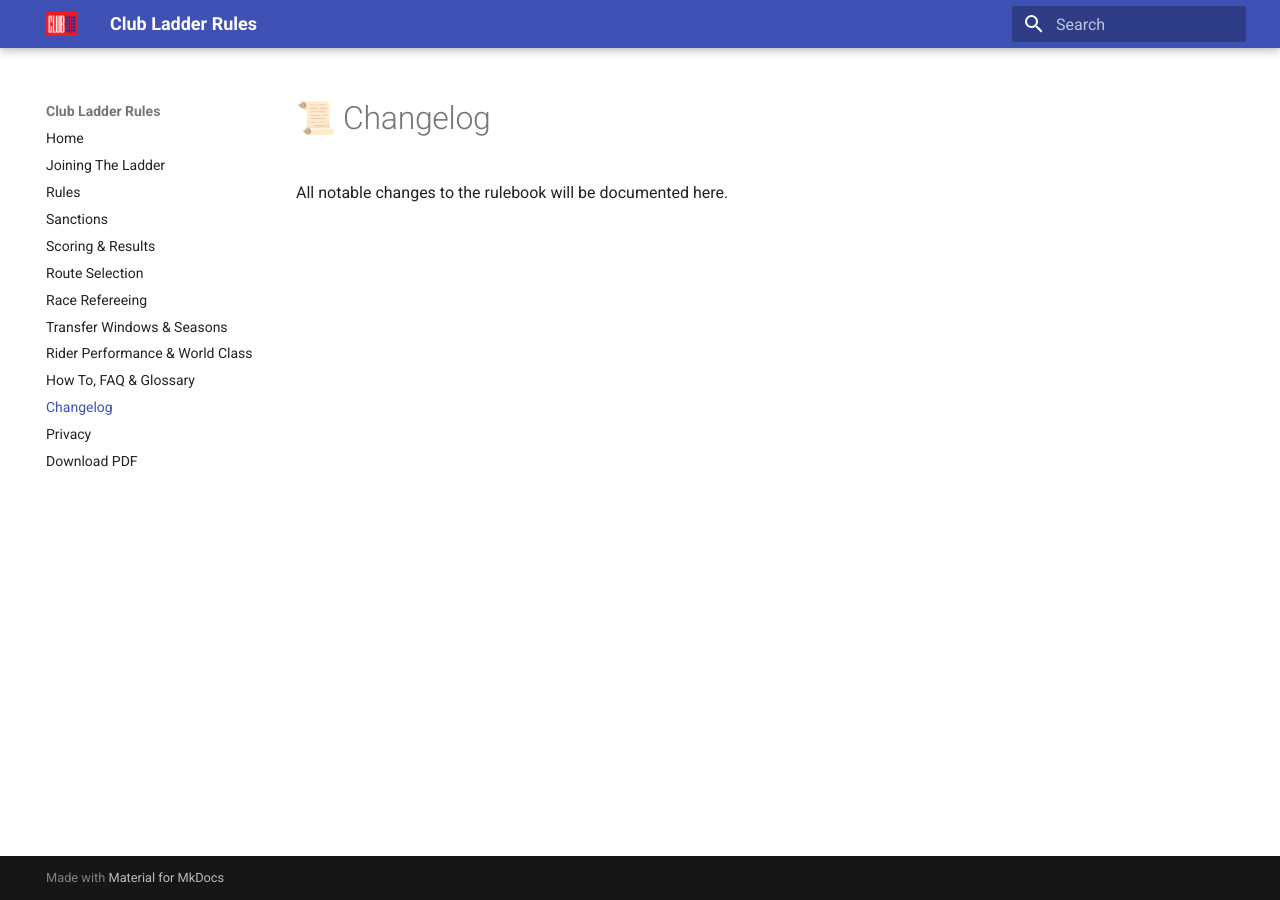
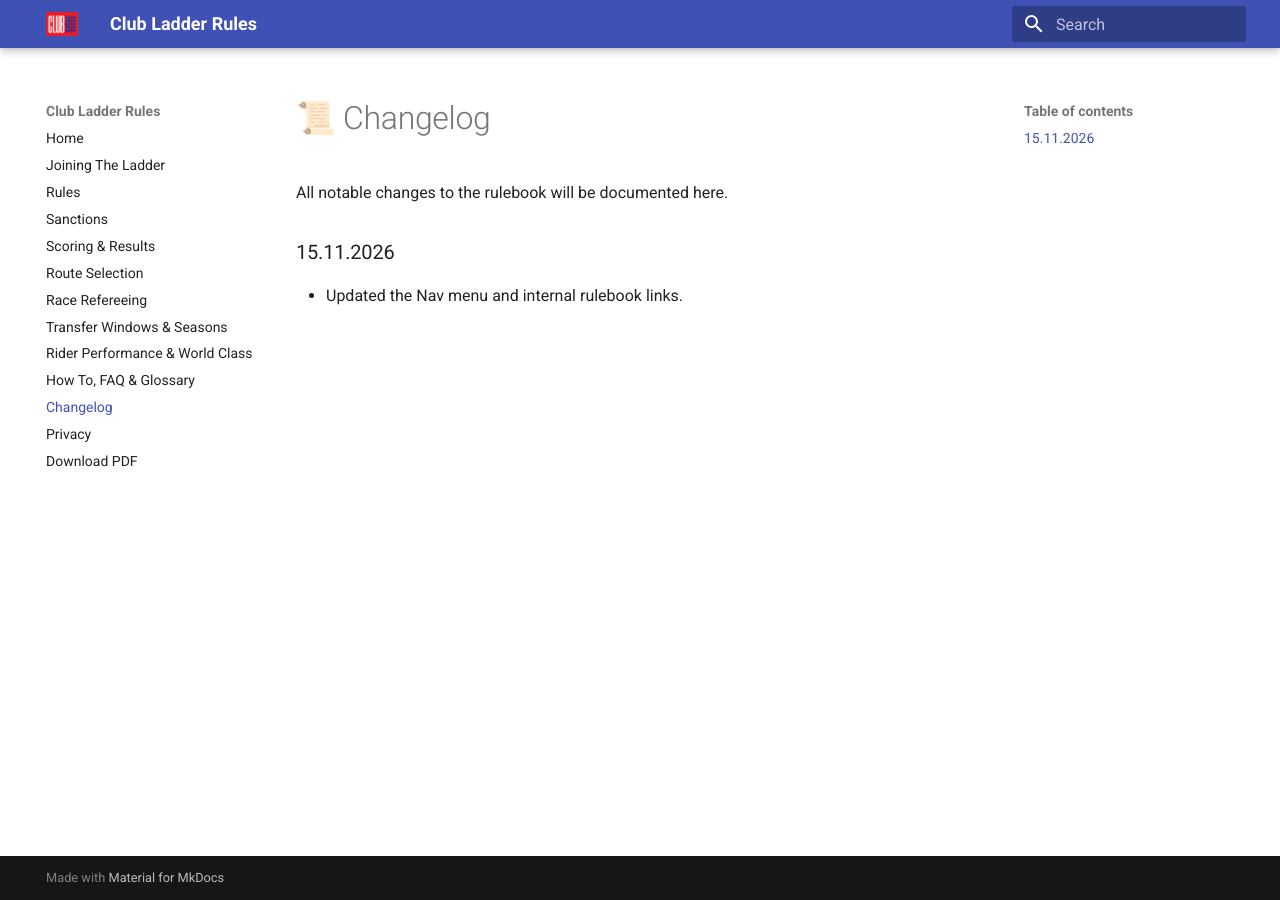
Before and after one commit to gazhay/rules-clubladder, an MkDocs documentation site: the page built from docs/changelog.md, in a window 1280 px wide. Built offline with MkDocs 1.6.1 and Material for MkDocs 9.7.7, drawn with Linux system fonts in a browser that asks for light colours.

Commit message:
Update changelog 15.11.2026

```diff
--- a/docs/changelog.md
+++ b/docs/changelog.md
@@ -1,3 +1,6 @@
 # 📜 Changelog
 
 All notable changes to the rulebook will be documented here.
+
+### 15.11.2026
+* Updated the Nav menu and internal rulebook links.
```
